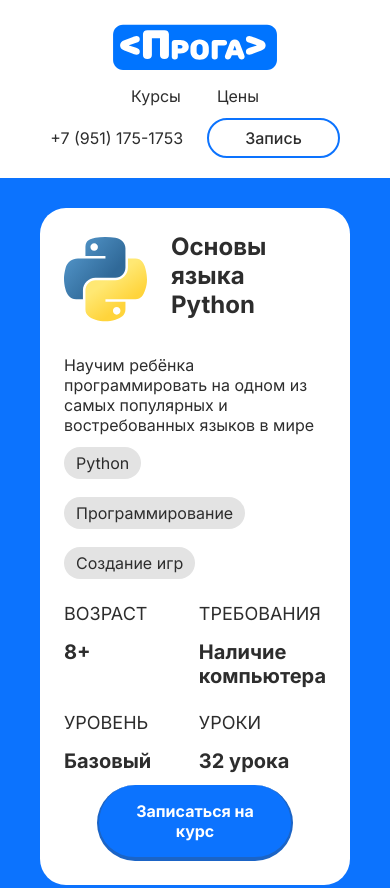
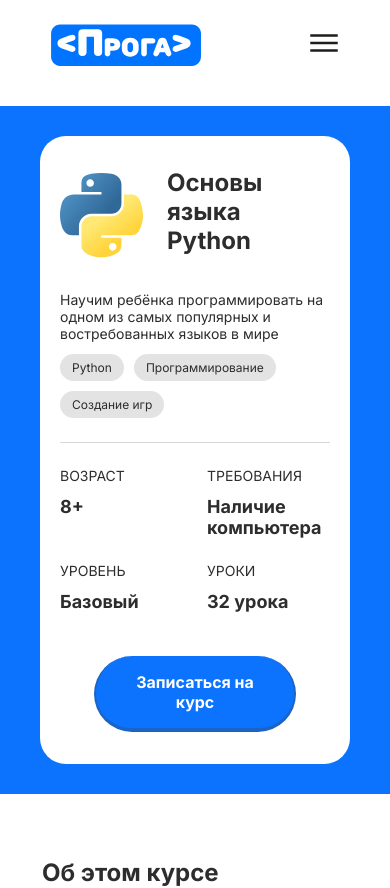
Before and after one commit to ZaharrRR/online-school, a Vue app: page /course/0 in a window 390 px wide. Shown: the top 888 px of the page. Built offline with nearby package versions, Linux system fonts and the light colour scheme.

Commit message:
finish mobile adaptiv

```diff
--- a/src/components/Blocks/CourseAboutBlock.vue
+++ b/src/components/Blocks/CourseAboutBlock.vue
@@ -81,8 +81,14 @@
     width: 100%;
   }
 
+  .about-goal p {
+    font-size: 16px;
+    margin: 12px 0;
+  }
+
   .about-topics {
     width: 100%;
+    font-size: 14px;
   }
 }
 </style>
--- a/src/components/Blocks/CourseInfoBlock.vue
+++ b/src/components/Blocks/CourseInfoBlock.vue
@@ -7,7 +7,7 @@
           <h1>{{ course.name }}</h1>
         </div>
 
-        <p>
+        <p class="left-desc">
           {{ course.description }}
         </p>
 
@@ -152,20 +152,48 @@
     flex-direction: column;
     max-width: 100%;
     width: 100%;
-    padding: 12px;
+    padding: 20px;
   }
 
   .left {
     width: 100%;
     gap: 12px;
-    padding: 12px;
+    padding: 12px 0;
+    padding-bottom: 24px;
     border: none;
+
+    border-bottom: 1px solid var(--dark-gray);
+  }
+
+  .left-desc {
+    font-size: 14px;
+  }
+
+  .left-tags {
+    gap: 10px;
+  }
+
+  .tag {
+    font-size: 12px;
   }
 
   .right {
     width: 100%;
     gap: 12px;
-    padding: 12px;
+    padding: 12px 0;
+    padding-top: 24px;
+  }
+
+  .right button {
+    margin-top: 32px;
+  }
+
+  .grid-item strong {
+    font-size: 18px;
+  }
+  .grid-item p {
+    font-size: 14px;
+    margin-bottom: 12px;
   }
 }
 </style>
--- a/src/components/Layouts/HeaderLayout.vue
+++ b/src/components/Layouts/HeaderLayout.vue
@@ -1,10 +1,22 @@
 <template>
   <header>
-    <a class="logo" href="/">
-      <img src="/logo.svg" alt="logo" />
-    </a>
+    <div class="header-top">
+      <a class="logo" href="/">
+        <img src="/logo.svg" alt="logo" />
+      </a>
 
-    <nav>
+      <button @click="tuggleBurger()" class="burger-button">
+        <img src="/icons/burger-menu.svg" alt="" />
+      </button>
+    </div>
+
+    <nav :class="['header-burger', isBurgerMenuOpen == true ? 'visible' : '']">
+      <a @click="scrollTo('courses-block')" class="burger-item">Курсы</a>
+      <a @click="scrollTo('prices-block')" class="burger-item">Цены</a>
+      <a class="burger-item">+7 (951) 175-1753</a>
+    </nav>
+
+    <nav class="header-nav">
       <!-- <a href="">О нас</a> -->
       <a @click="scrollTo('courses-block')">Курсы</a>
       <a @click="scrollTo('prices-block')">Цены</a>
@@ -28,6 +40,12 @@
 import ContactModal from '@/components/Modals/ContactModal.vue'
 
 const isOpenContactModal = ref(false)
+
+const isBurgerMenuOpen = ref(false)
+
+const tuggleBurger = () => {
+  isBurgerMenuOpen.value = !isBurgerMenuOpen.value
+}
 
 const openContactModal = () => {
   isOpenContactModal.value = true
@@ -59,17 +77,21 @@
   width: var(--screen-lg);
 }
 
-nav {
+.burger-button {
+  display: none;
+}
+
+.header-nav {
   display: flex;
   align-items: center;
   gap: 36px;
 }
 
-nav a {
+.header-nav a {
   cursor: pointer;
 }
 
-nav a:hover {
+.header-nav a:hover {
   text-decoration: underline;
 }
 
@@ -83,6 +105,10 @@
   border-color: var(--basic-blue);
   padding: 8px 36px;
   font-weight: 500;
+}
+
+.header-burger {
+  display: none;
 }
 
 @media (max-width: 1366px) {
@@ -106,22 +132,55 @@
     gap: 12px;
   }
 
-  nav {
-    align-items: center;
-    gap: 36px;
+  .burger-button {
+    display: block;
   }
 
-  nav a {
-    cursor: pointer;
+  .header-top {
+    display: flex;
+    justify-content: space-between;
+    align-items: center;
+    padding: 0 24px;
+    width: 100%;
   }
 
-  nav a:hover {
-    text-decoration: underline;
+  .logo img {
+    width: 150px;
+  }
+
+  .header-burger {
+    display: flex;
+    flex-direction: column;
+    align-items: center;
+    width: 100%;
+    height: 4px;
+
+    transition: 0.3s;
+  }
+
+  .burger-item {
+    display: none;
+    font-size: 20px;
+    padding: 20px 50px;
+    border-bottom: 1px solid var(--dark-gray);
+  }
+
+  .visible {
+    border-top: 1px solid black;
+    border-bottom: 1px solid black;
+    height: 195px;
+  }
+
+  .visible .burger-item {
+    display: block;
+  }
+
+  .header-nav {
+    display: none;
   }
 
   .contacts {
-    align-items: center;
-    gap: 24px;
+    display: none;
   }
 
   .contacts button {
```
Also changed, not shown: public/icons/burger-menu.svg (added), public/icons/cross.svg (added).
